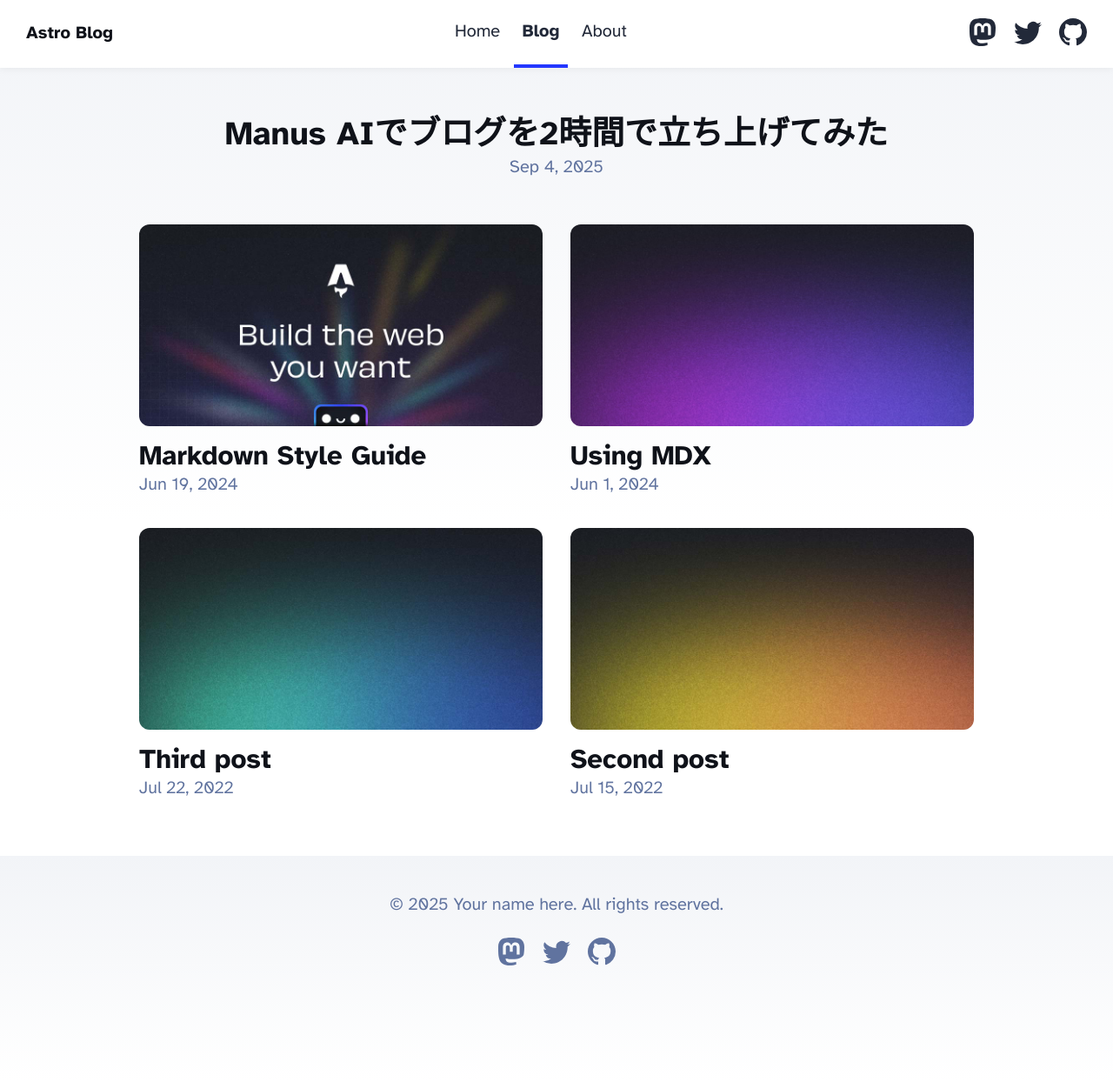
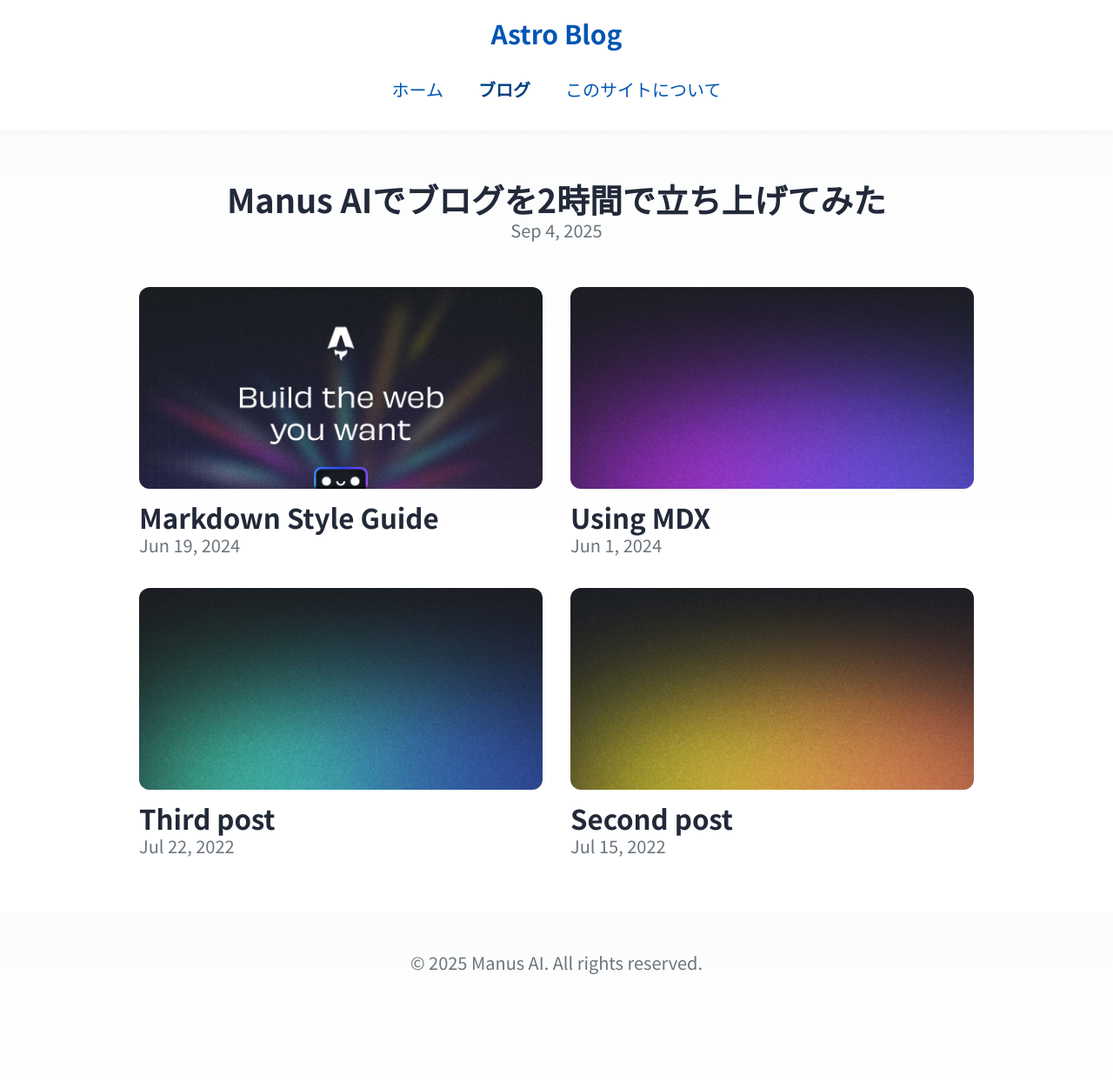
Before and after one commit to shooooooon/astro-blog-manus, an Astro site: page /blog in a window 1280 px wide. Shown: the whole page at 87% size. Built offline with nearby package versions, Linux system fonts and the light colour scheme; Astro itself is replaced by a stand-in of ours.

Commit message:
feat: Apply Japanese-style layout changes

```diff
--- a/src/components/BaseHead.astro
+++ b/src/components/BaseHead.astro
@@ -33,6 +33,7 @@
 <!-- Font preloads -->
 <link rel="preload" href="/fonts/atkinson-regular.woff" as="font" type="font/woff" crossorigin />
 <link rel="preload" href="/fonts/atkinson-bold.woff" as="font" type="font/woff" crossorigin />
+<link href="https://fonts.googleapis.com/css2?family=Noto+Sans+JP:wght@400;700&display=swap" rel="stylesheet">
 
 <!-- Canonical URL -->
 <link rel="canonical" href={canonicalURL} />
--- a/src/components/Footer.astro
+++ b/src/components/Footer.astro
@@ -3,41 +3,7 @@
 ---
 
 <footer>
-	&copy; {today.getFullYear()} Your name here. All rights reserved.
-	<div class="social-links">
-		<a href="https://m.webtoo.ls/@astro" target="_blank">
-			<span class="sr-only">Follow Astro on Mastodon</span>
-			<svg
-				viewBox="0 0 16 16"
-				aria-hidden="true"
-				width="32"
-				height="32"
-				astro-icon="social/mastodon"
-				><path
-					fill="currentColor"
-					d="M11.19 12.195c2.016-.24 3.77-1.475 3.99-2.603.348-1.778.32-4.339.32-4.339 0-3.47-2.286-4.488-2.286-4.488C12.062.238 10.083.017 8.027 0h-.05C5.92.017 3.942.238 2.79.765c0 0-2.285 1.017-2.285 4.488l-.002.662c-.004.64-.007 1.35.011 2.091.083 3.394.626 6.74 3.78 7.57 1.454.383 2.703.463 3.709.408 1.823-.1 2.847-.647 2.847-.647l-.06-1.317s-1.303.41-2.767.36c-1.45-.05-2.98-.156-3.215-1.928a3.614 3.614 0 0 1-.033-.496s1.424.346 3.228.428c1.103.05 2.137-.064 3.188-.189zm1.613-2.47H11.13v-4.08c0-.859-.364-1.295-1.091-1.295-.804 0-1.207.517-1.207 1.541v2.233H7.168V5.89c0-1.024-.403-1.541-1.207-1.541-.727 0-1.091.436-1.091 1.296v4.079H3.197V5.522c0-.859.22-1.541.66-2.046.456-.505 1.052-.764 1.793-.764.856 0 1.504.328 1.933.983L8 4.39l.417-.695c.429-.655 1.077-.983 1.934-.983.74 0 1.336.259 1.791.764.442.505.661 1.187.661 2.046v4.203z"
-				></path></svg
-			>
-		</a>
-		<a href="https://twitter.com/astrodotbuild" target="_blank">
-			<span class="sr-only">Follow Astro on Twitter</span>
-			<svg viewBox="0 0 16 16" aria-hidden="true" width="32" height="32" astro-icon="social/twitter"
-				><path
-					fill="currentColor"
-					d="M5.026 15c6.038 0 9.341-5.003 9.341-9.334 0-.14 0-.282-.006-.422A6.685 6.685 0 0 0 16 3.542a6.658 6.658 0 0 1-1.889.518 3.301 3.301 0 0 0 1.447-1.817 6.533 6.533 0 0 1-2.087.793A3.286 3.286 0 0 0 7.875 6.03a9.325 9.325 0 0 1-6.767-3.429 3.289 3.289 0 0 0 1.018 4.382A3.323 3.323 0 0 1 .64 6.575v.045a3.288 3.288 0 0 0 2.632 3.218 3.203 3.203 0 0 1-.865.115 3.23 3.23 0 0 1-.614-.057 3.283 3.283 0 0 0 3.067 2.277A6.588 6.588 0 0 1 .78 13.58a6.32 6.32 0 0 1-.78-.045A9.344 9.344 0 0 0 5.026 15z"
-				></path></svg
-			>
-		</a>
-		<a href="https://github.com/withastro/astro" target="_blank">
-			<span class="sr-only">Go to Astro's GitHub repo</span>
-			<svg viewBox="0 0 16 16" aria-hidden="true" width="32" height="32" astro-icon="social/github"
-				><path
-					fill="currentColor"
-					d="M8 0C3.58 0 0 3.58 0 8c0 3.54 2.29 6.53 5.47 7.59.4.07.55-.17.55-.38 0-.19-.01-.82-.01-1.49-2.01.37-2.53-.49-2.69-.94-.09-.23-.48-.94-.82-1.13-.28-.15-.68-.52-.01-.53.63-.01 1.08.58 1.23.82.72 1.21 1.87.87 2.33.66.07-.52.28-.87.51-1.07-1.78-.2-3.64-.89-3.64-3.95 0-.87.31-1.59.82-2.15-.08-.2-.36-1.02.08-2.12 0 0 .67-.21 2.2.82.64-.18 1.32-.27 2-.27.68 0 1.36.09 2 .27 1.53-1.04 2.2-.82 2.2-.82.44 1.1.16 1.92.08 2.12.51.56.82 1.27.82 2.15 0 3.07-1.87 3.75-3.65 3.95.29.25.54.73.54 1.48 0 1.07-.01 1.93-.01 2.2 0 .21.15.46.55.38A8.012 8.012 0 0 0 16 8c0-4.42-3.58-8-8-8z"
-				></path></svg
-			>
-		</a>
-	</div>
+	&copy; {today.getFullYear()} Manus AI. All rights reserved.
 </footer>
 <style>
 	footer {
@@ -46,17 +12,4 @@
 		color: rgb(var(--gray));
 		text-align: center;
 	}
-	.social-links {
-		display: flex;
-		justify-content: center;
-		gap: 1em;
-		margin-top: 1em;
-	}
-	.social-links a {
-		text-decoration: none;
-		color: rgb(var(--gray));
-	}
-	.social-links a:hover {
-		color: rgb(var(--gray-dark));
-	}
 </style>
--- a/src/components/Header.astro
+++ b/src/components/Header.astro
@@ -5,40 +5,11 @@
 
 <header>
 	<nav>
-		<h2><a href="/">{SITE_TITLE}</a></h2>
-		<div class="internal-links">
-			<HeaderLink href="/">Home</HeaderLink>
-			<HeaderLink href="/blog">Blog</HeaderLink>
-			<HeaderLink href="/about">About</HeaderLink>
-		</div>
-		<div class="social-links">
-			<a href="https://m.webtoo.ls/@astro" target="_blank">
-				<span class="sr-only">Follow Astro on Mastodon</span>
-				<svg viewBox="0 0 16 16" aria-hidden="true" width="32" height="32"
-					><path
-						fill="currentColor"
-						d="M11.19 12.195c2.016-.24 3.77-1.475 3.99-2.603.348-1.778.32-4.339.32-4.339 0-3.47-2.286-4.488-2.286-4.488C12.062.238 10.083.017 8.027 0h-.05C5.92.017 3.942.238 2.79.765c0 0-2.285 1.017-2.285 4.488l-.002.662c-.004.64-.007 1.35.011 2.091.083 3.394.626 6.74 3.78 7.57 1.454.383 2.703.463 3.709.408 1.823-.1 2.847-.647 2.847-.647l-.06-1.317s-1.303.41-2.767.36c-1.45-.05-2.98-.156-3.215-1.928a3.614 3.614 0 0 1-.033-.496s1.424.346 3.228.428c1.103.05 2.137-.064 3.188-.189zm1.613-2.47H11.13v-4.08c0-.859-.364-1.295-1.091-1.295-.804 0-1.207.517-1.207 1.541v2.233H7.168V5.89c0-1.024-.403-1.541-1.207-1.541-.727 0-1.091.436-1.091 1.296v4.079H3.197V5.522c0-.859.22-1.541.66-2.046.456-.505 1.052-.764 1.793-.764.856 0 1.504.328 1.933.983L8 4.39l.417-.695c.429-.655 1.077-.983 1.934-.983.74 0 1.336.259 1.791.764.442.505.661 1.187.661 2.046v4.203z"
-					></path></svg
-				>
-			</a>
-			<a href="https://twitter.com/astrodotbuild" target="_blank">
-				<span class="sr-only">Follow Astro on Twitter</span>
-				<svg viewBox="0 0 16 16" aria-hidden="true" width="32" height="32"
-					><path
-						fill="currentColor"
-						d="M5.026 15c6.038 0 9.341-5.003 9.341-9.334 0-.14 0-.282-.006-.422A6.685 6.685 0 0 0 16 3.542a6.658 6.658 0 0 1-1.889.518 3.301 3.301 0 0 0 1.447-1.817 6.533 6.533 0 0 1-2.087.793A3.286 3.286 0 0 0 7.875 6.03a9.325 9.325 0 0 1-6.767-3.429 3.289 3.289 0 0 0 1.018 4.382A3.323 3.323 0 0 1 .64 6.575v.045a3.288 3.288 0 0 0 2.632 3.218 3.203 3.203 0 0 1-.865.115 3.23 3.23 0 0 1-.614-.057 3.283 3.283 0 0 0 3.067 2.277A6.588 6.588 0 0 1 .78 13.58a6.32 6.32 0 0 1-.78-.045A9.344 9.344 0 0 0 5.026 15z"
-					></path></svg
-				>
-			</a>
-			<a href="https://github.com/withastro/astro" target="_blank">
-				<span class="sr-only">Go to Astro's GitHub repo</span>
-				<svg viewBox="0 0 16 16" aria-hidden="true" width="32" height="32"
-					><path
-						fill="currentColor"
-						d="M8 0C3.58 0 0 3.58 0 8c0 3.54 2.29 6.53 5.47 7.59.4.07.55-.17.55-.38 0-.19-.01-.82-.01-1.49-2.01.37-2.53-.49-2.69-.94-.09-.23-.48-.94-.82-1.13-.28-.15-.68-.52-.01-.53.63-.01 1.08.58 1.23.82.72 1.21 1.87.87 2.33.66.07-.52.28-.87.51-1.07-1.78-.2-3.64-.89-3.64-3.95 0-.87.31-1.59.82-2.15-.08-.2-.36-1.02.08-2.12 0 0 .67-.21 2.2.82.64-.18 1.32-.27 2-.27.68 0 1.36.09 2 .27 1.53-1.04 2.2-.82 2.2-.82.44 1.1.16 1.92.08 2.12.51.56.82 1.27.82 2.15 0 3.07-1.87 3.75-3.65 3.95.29.25.54.73.54 1.48 0 1.07-.01 1.93-.01 2.2 0 .21.15.46.55.38A8.012 8.012 0 0 0 16 8c0-4.42-3.58-8-8-8z"
-					></path></svg
-				>
-			</a>
+		<h2 style="text-align: center; width: 100%;"><a href="/">{SITE_TITLE}</a></h2>
+		<div class="internal-links" style="display: flex; justify-content: center; width: 100%;">
+			<HeaderLink href="/">ホーム</HeaderLink>
+			<HeaderLink href="/blog">ブログ</HeaderLink>
+			<HeaderLink href="/about">このサイトについて</HeaderLink>
 		</div>
 	</nav>
 </header>
@@ -51,35 +22,42 @@
 	}
 	h2 {
 		margin: 0;
-		font-size: 1em;
+		font-size: 1.5em; /* タイトルを少し大きく */
 	}
 
 	h2 a,
 	h2 a.active {
 		text-decoration: none;
+		color: rgb(var(--black)); /* タイトルの色を黒に */
 	}
 	nav {
 		display: flex;
+		flex-direction: column; /* 縦並びにする */
 		align-items: center;
-		justify-content: space-between;
+		justify-content: center; /* 中央揃え */
+		padding: 1em 0;
 	}
 	nav a {
-		padding: 1em 0.5em;
-		color: var(--black);
-		border-bottom: 4px solid transparent;
+		padding: 0.5em 1em; /* パディングを調整 */
+		color: var(--accent); /* ナビゲーションリンクの色をアクセントカラーに */
 		text-decoration: none;
+		border-bottom: none; /* 下線を削除 */
 	}
 	nav a.active {
-		text-decoration: none;
-		border-bottom-color: var(--accent);
+		color: var(--accent-dark); /* アクティブ時の色 */
 	}
-	.social-links,
-	.social-links a {
-		display: flex;
+	.internal-links {
+		margin-top: 1em; /* タイトルとナビゲーションの間に余白 */
 	}
 	@media (max-width: 720px) {
-		.social-links {
-			display: none;
+		nav {
+			padding: 0.5em 0;
 		}
-	}
+		h2 {
+			font-size: 1.2em;
+		}
+			.internal-links {
+				margin-top: 0.5em;
+			}
+		}
 </style>
--- a/src/pages/index.astro
+++ b/src/pages/index.astro
@@ -1,48 +1,113 @@
 ---
-import BaseHead from '../components/BaseHead.astro';
-import Footer from '../components/Footer.astro';
-import Header from '../components/Header.astro';
-import { SITE_DESCRIPTION, SITE_TITLE } from '../consts';
+import { Image } from 'astro:assets';
+import { getCollection } from 'astro:content';
+import BaseHead from '../../components/BaseHead.astro';
+import Footer from '../../components/Footer.astro';
+import FormattedDate from '../../components/FormattedDate.astro';
+import Header from '../../components/Header.astro';
+import { SITE_DESCRIPTION, SITE_TITLE } from '../../consts';
+
+const posts = (await getCollection('blog')).sort(
+	(a, b) => b.data.pubDate.valueOf() - a.data.pubDate.valueOf(),
+);
 ---
 
 <!doctype html>
 <html lang="en">
 	<head>
 		<BaseHead title={SITE_TITLE} description={SITE_DESCRIPTION} />
+		<style>
+			main {
+				width: 960px;
+			}
+			ul {
+				display: flex;
+				flex-wrap: wrap;
+				gap: 2rem;
+				list-style-type: none;
+				margin: 0;
+				padding: 0;
+			}
+			ul li {
+				width: calc(50% - 1rem);
+			}
+			ul li * {
+				text-decoration: none;
+				transition: 0.2s ease;
+			}
+			ul li:first-child {
+				width: 100%;
+				margin-bottom: 1rem;
+				text-align: center;
+			}
+			ul li:first-child img {
+				width: 100%;
+			}
+			ul li:first-child .title {
+				font-size: 2.369rem;
+			}
+			ul li img {
+				margin-bottom: 0.5rem;
+				border-radius: 12px;
+			}
+			ul li a {
+				display: block;
+			}
+			.title {
+				margin: 0;
+				color: rgb(var(--black));
+				line-height: 1;
+			}
+			.date {
+				margin: 0;
+				color: rgb(var(--gray));
+			}
+			ul li a:hover h4,
+			ul li a:hover .date {
+				color: rgb(var(--accent));
+			}
+			ul a:hover img {
+				box-shadow: var(--box-shadow);
+			}
+			@media (max-width: 720px) {
+				ul {
+					gap: 0.5em;
+				}
+				ul li {
+					width: 100%;
+					text-align: center;
+				}
+				ul li:first-child {
+					margin-bottom: 0;
+				}
+				ul li:first-child .title {
+					font-size: 1.563em;
+				}
+			}
+		</style>
 	</head>
 	<body>
 		<Header />
 		<main>
-			<h1>🧑‍🚀 Hello, Astronaut!</h1>
-			<p>
-				Welcome to the official <a href="https://astro.build/">Astro</a> blog starter template. This
-				template serves as a lightweight, minimally-styled starting point for anyone looking to build
-				a personal website, blog, or portfolio with Astro.
-			</p>
-			<p>
-				This template comes with a few integrations already configured in your
-				<code>astro.config.mjs</code> file. You can customize your setup with
-				<a href="https://astro.build/integrations">Astro Integrations</a> to add tools like Tailwind,
-				React, or Vue to your project.
-			</p>
-			<p>Here are a few ideas on how to get started with the template:</p>
-			<ul>
-				<li>Edit this page in <code>src/pages/index.astro</code></li>
-				<li>Edit the site header items in <code>src/components/Header.astro</code></li>
-				<li>Add your name to the footer in <code>src/components/Footer.astro</code></li>
-				<li>Check out the included blog posts in <code>src/content/blog/</code></li>
-				<li>Customize the blog post page layout in <code>src/layouts/BlogPost.astro</code></li>
-			</ul>
-			<p>
-				Have fun! If you get stuck, remember to
-				<a href="https://docs.astro.build/">read the docs</a>
-				or <a href="https://astro.build/chat">join us on Discord</a> to ask questions.
-			</p>
-			<p>
-				Looking for a blog template with a bit more personality? Check out
-				<a href="https://github.com/Charca/astro-blog-template">astro-blog-template</a>
-				by <a href="https://twitter.com/Charca">Maxi Ferreira</a>.
-			</p>
+			<section>
+				<ul>
+					{
+						posts.map((post) => (
+							<li>
+								<a href={`/blog/${post.id}/`}>
+									{post.data.heroImage && (
+										<Image width={720} height={360} src={post.data.heroImage} alt="" />
+									)}
+									<h4 class="title">{post.data.title}</h4>
+									<p class="date">
+										<FormattedDate date={post.data.pubDate} />
+									</p>
+								</a>
+							</li>
+						))
+					}
+				</ul>
+			</section>
 		</main>
 		<Footer />
 	</body>
--- a/src/styles/global.css
+++ b/src/styles/global.css
@@ -5,12 +5,12 @@
  */
 
 :root {
-	--accent: #2337ff;
-	--accent-dark: #000d8a;
-	--black: 15, 18, 25;
-	--gray: 96, 115, 159;
-	--gray-light: 229, 233, 240;
-	--gray-dark: 34, 41, 57;
+	--accent: #0056b3;
+	--accent-dark: #003f80;
+	--black: 34, 41, 57;
+	--gray: 108, 117, 125;
+	--gray-light: 248, 249, 250;
+	--gray-dark: 52, 58, 64;
 	--gray-gradient: rgba(var(--gray-light), 50%), #fff;
 	--box-shadow:
 		0 2px 6px rgba(var(--gray), 25%), 0 8px 24px rgba(var(--gray), 33%), 0 16px 32px
@@ -31,7 +31,7 @@
 	font-display: swap;
 }
 body {
-	font-family: "Atkinson", sans-serif;
+	font-family: "Noto Sans JP", sans-serif;
 	margin: 0;
 	padding: 0;
 	text-align: left;
```
